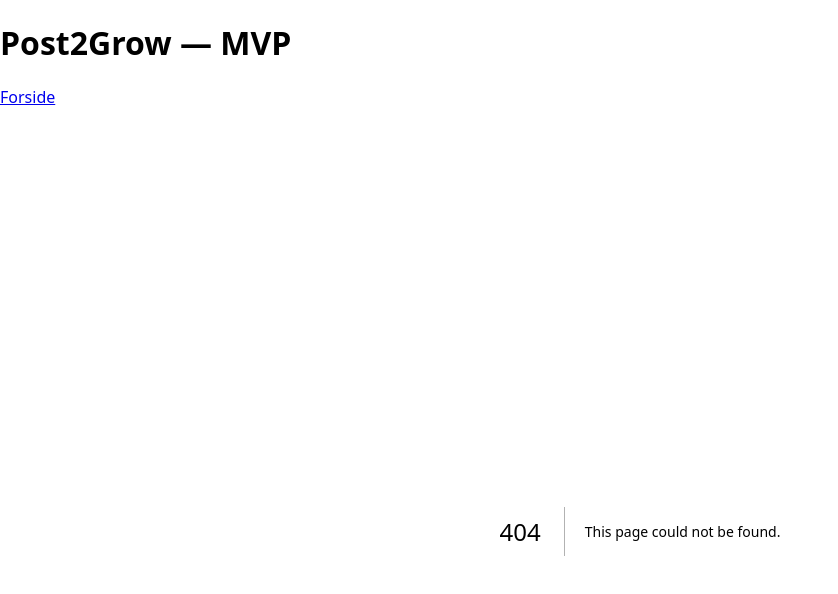
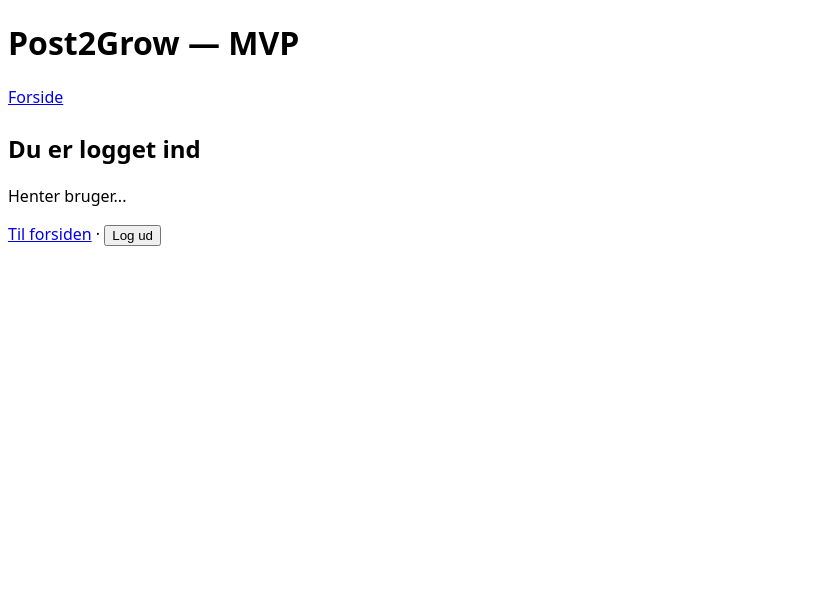
Before and after one commit to obe2904-dev/p2g-app, a Next.js app: page /welcome in a window 1280 px wide. Before the commit this address had no page. Shown: the top 594 px of the page, without its empty margins (0-838 px from the left). Built offline with nearby package versions, Linux system fonts and the light colour scheme; no server answers.

Commit message:
Create page.tsx

```diff
--- /dev/null
+++ b/app/welcome/page.tsx
@@ -0,0 +1,26 @@
+'use client';
+import { useEffect, useState } from 'react';
+import { supabase } from '@/lib/supabaseClient';
+
+export default function WelcomePage() {
+  const [email, setEmail] = useState<string | null>(null);
+
+  useEffect(() => {
+    supabase.auth.getUser().then(({ data }) => {
+      setEmail(data.user?.email ?? null);
+    });
+  }, []);
+
+  async function logout() {
+    await supabase.auth.signOut();
+    window.location.href = '/login';
+  }
+
+  return (
+    <main>
+      <h2>Du er logget ind</h2>
+      <p>{email ? `Som: ${email}` : 'Henter bruger...'}</p>
+      <p><a href="/">Til forsiden</a> · <button onClick={logout}>Log ud</button></p>
+    </main>
+  );
+}
```
